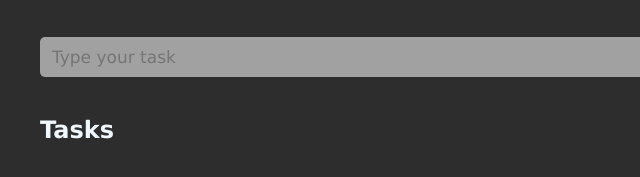
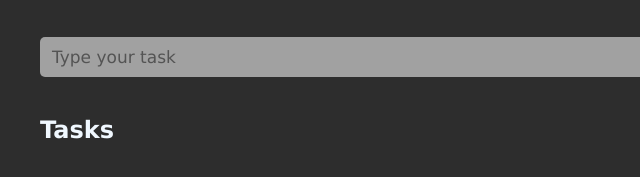
Before and after one commit to hubukala/to-do-app, a plain HTML site: page index.html in a window 1280 px wide. Shown: the part 153-330 px from the top of the page, 0-640 px from the left. Drawn offline with Linux system fonts and the light colour scheme.

Commit message:
styling changes

```diff
--- a/assets/styles/styles.css
+++ b/assets/styles/styles.css
@@ -18,6 +18,10 @@ body {
 .task-input {
     display: flex;
     height: 40px;
+}
+
+::placeholder {
+    color: rgb(84, 84, 84);
 }
 
 .add-task-input {
```
